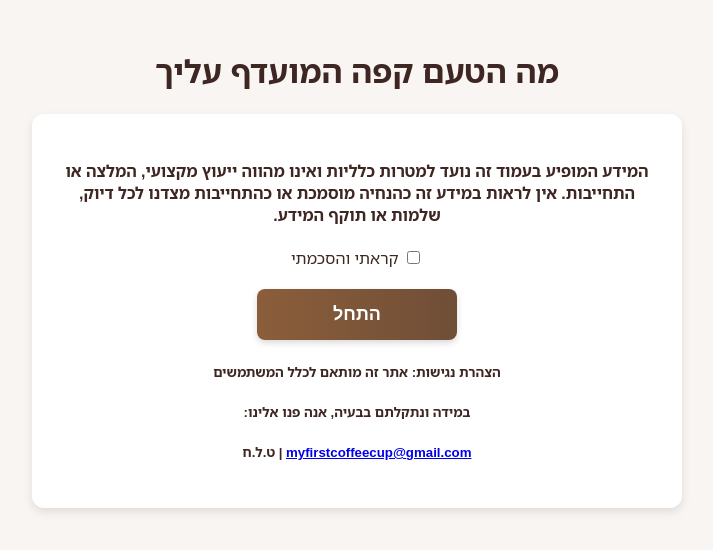
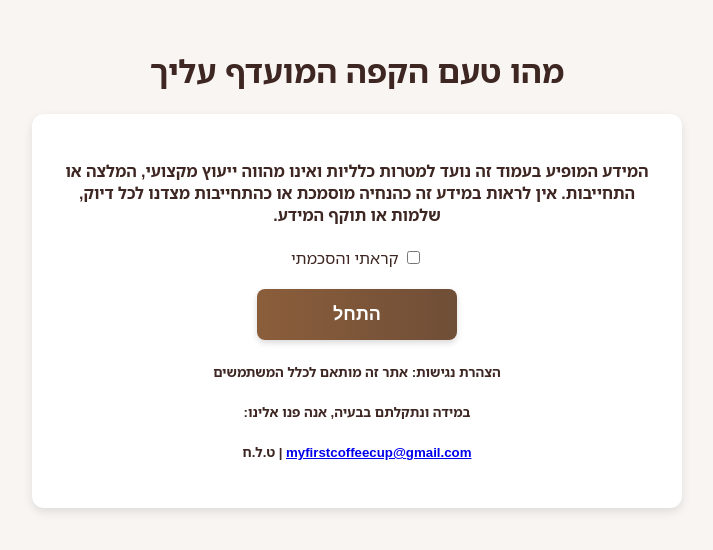
Before and after one commit to nirnag/mycoffeetaste, a plain HTML site: page index.html in a window 1280 px wide. Shown: the whole page, without its empty margins (283-996 px from the left). Drawn offline with Linux system fonts and the light colour scheme.

Commit message:
Update index.html

```diff
--- a/index.html
+++ b/index.html
@@ -4,7 +4,7 @@
     <script src="https://cdn.userway.org/widget.js" data-account="kogsbIn7RT"></script>
     <meta charset="UTF-8">
     <meta name="viewport" content="width=device-width, initial-scale=1.0">
-    <title><h1>מה הטעם קפה המועדף עליך</h1></title>
+    <title><h1>מהו טעם הקפה המועדף עליך</h1></title>
     <link href="https://fonts.googleapis.com/css2?family=Noto+Sans+Hebrew:wght@300;400;700&display=swap" rel="stylesheet">
     <style>
     .disclaimer {
@@ -134,7 +134,7 @@
     </style>
 </head>
 <body>
-    <h1>מה הטעם קפה המועדף עליך</h1>
+    <h1>מהו טעם הקפה המועדף עליך</h1>
     <div class="container">
     <div class="legal-section">
     <h4>המידע המופיע בעמוד זה נועד למטרות כלליות ואינו מהווה ייעוץ מקצועי, המלצה או התחייבות. אין לראות במידע זה כהנחיה מוסמכת או כהתחייבות מצדנו לכל דיוק, שלמות או תוקף המידע.
```
